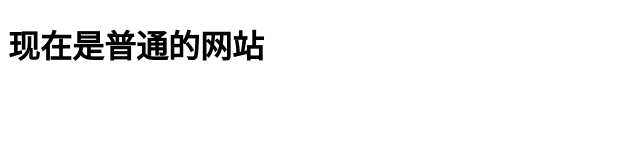
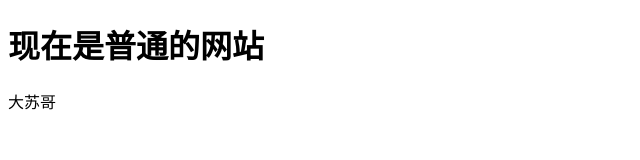
Before and after one commit to xsqd/taobao, a plain HTML site: page index.html in a window 1280 px wide. Shown: the full height of the page, 0-640 px from the left. Drawn offline with Linux system fonts and the light colour scheme.

Commit message:
第三次存档

```diff
--- a/index.html
+++ b/index.html
@@ -11,6 +11,7 @@
 <body>
     <h1>现在是普通的网站</h1>
     <p></p>
+    <span>大苏哥</span>
 </body>
 
 </html>
```
